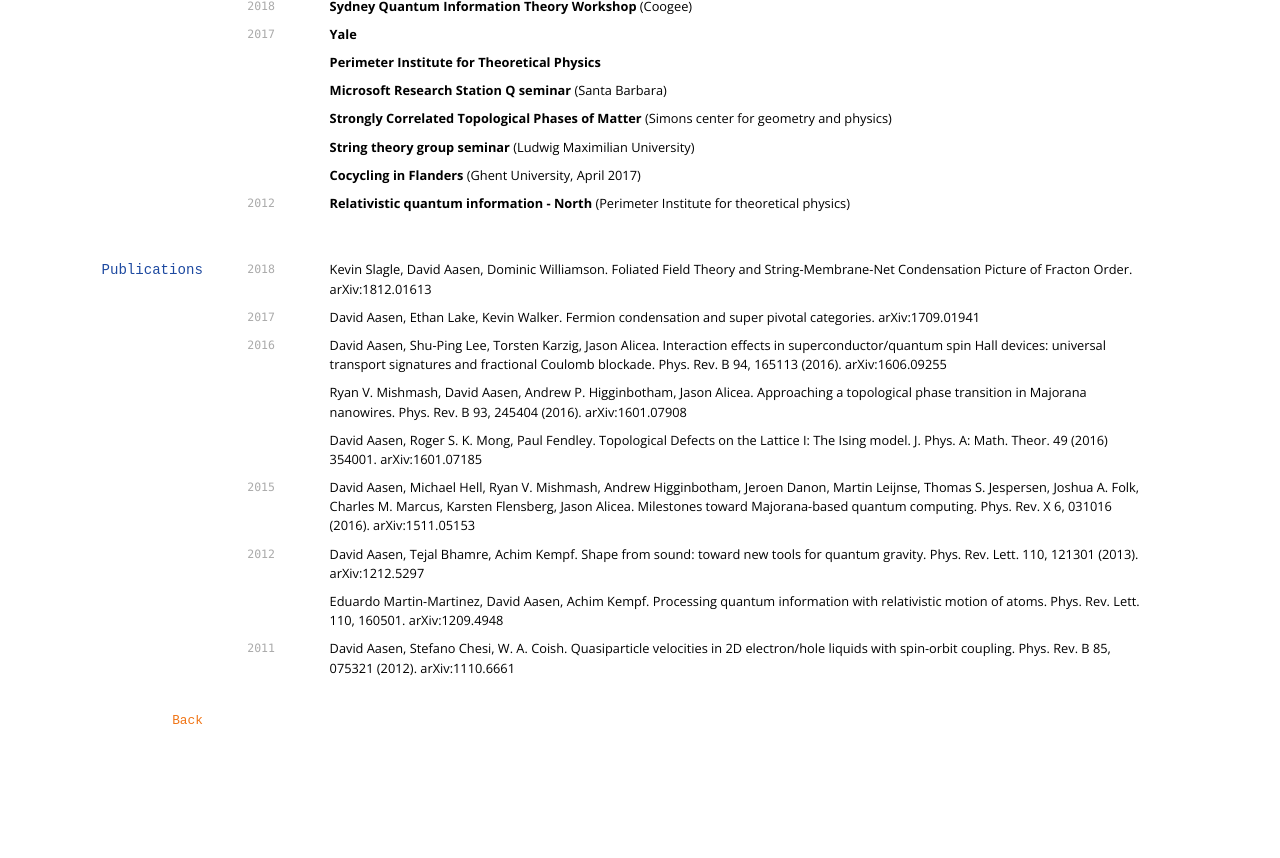
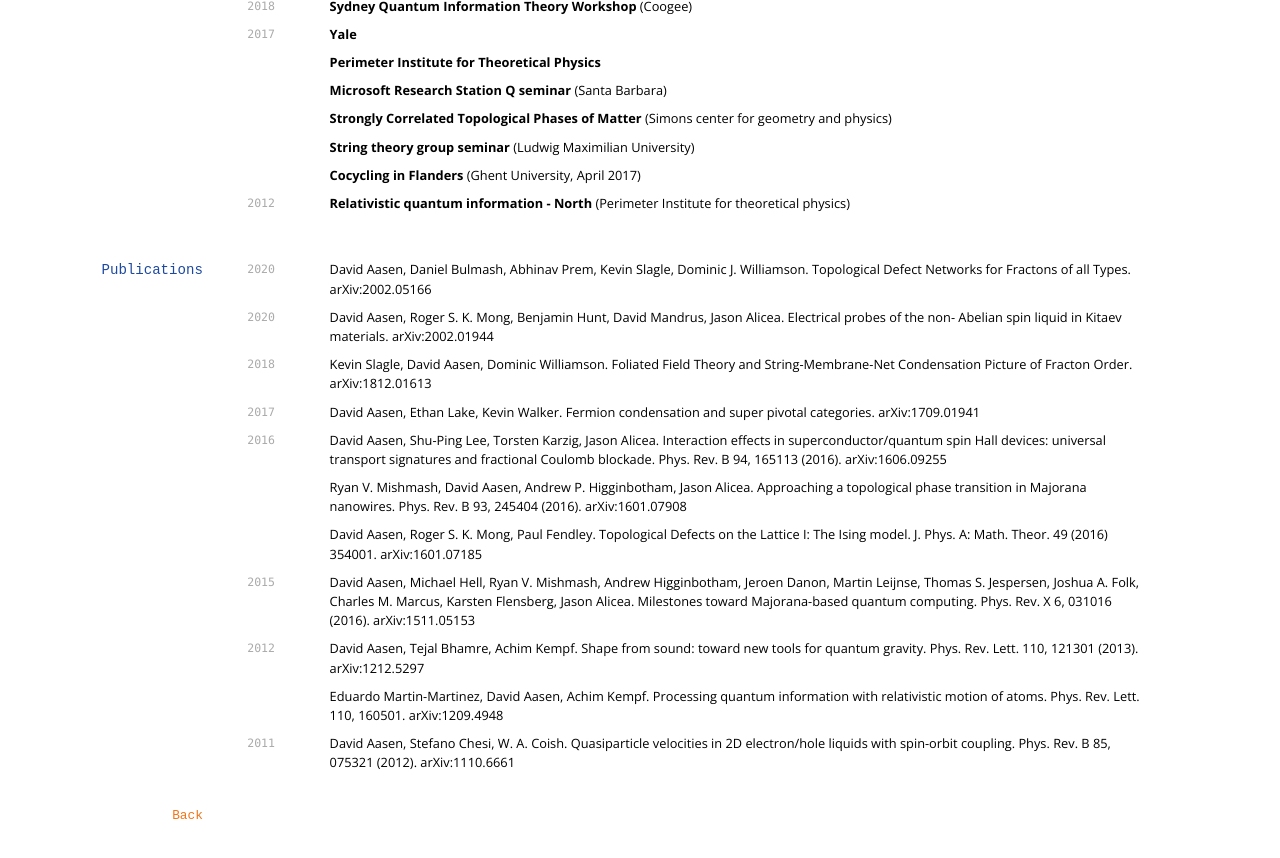
Before and after one commit to davidaasen/davidaasen.github.io, a Jekyll site: the page built from CV.md, in a window 1280 px wide and 900 px high, scrolled down 807 px. Shown: the top 858 px of the window. Built offline with Jekyll 4.4.1, drawn with Linux system fonts in a browser that asks for light colours; nearby versions of some CDN libraries; before the commit the page ends 1634 px from its top, so only the background shows below that.

Commit message:
Update CV.md

```diff
--- a/CV.md
+++ b/CV.md
@@ -94,8 +94,14 @@ __Relativistic quantum information - North__ (Perimeter Institute for theoretica
 
 <!-- ### Journals -->
 
+`2020`
+David Aasen, Daniel Bulmash, Abhinav Prem, Kevin Slagle, Dominic J. Williamson. Topological Defect Networks for Fractons of all Types. [arXiv:2002.05166](https://arxiv.org/abs/2002.05166)
+
+`2020`
+David Aasen, Roger S. K. Mong, Benjamin Hunt, David Mandrus, Jason Alicea. Electrical probes of the non- Abelian spin liquid in Kitaev materials. [arXiv:2002.01944](https://arxiv.org/abs/2002.01944)
+
 `2018`
-Kevin Slagle, David Aasen, Dominic Williamson. Foliated Field Theory and String-Membrane-Net Condensation Picture of Fracton Order. arXiv:1812.01613
+Kevin Slagle, David Aasen, Dominic Williamson. Foliated Field Theory and String-Membrane-Net Condensation Picture of Fracton Order. [arXiv:1812.01613](https://arxiv.org/abs/1812.01613)
 
 `2017`
 David Aasen, Ethan Lake, Kevin Walker. Fermion condensation and super pivotal categories. [arXiv:1709.01941](https://arxiv.org/abs/1709.01941)
```
